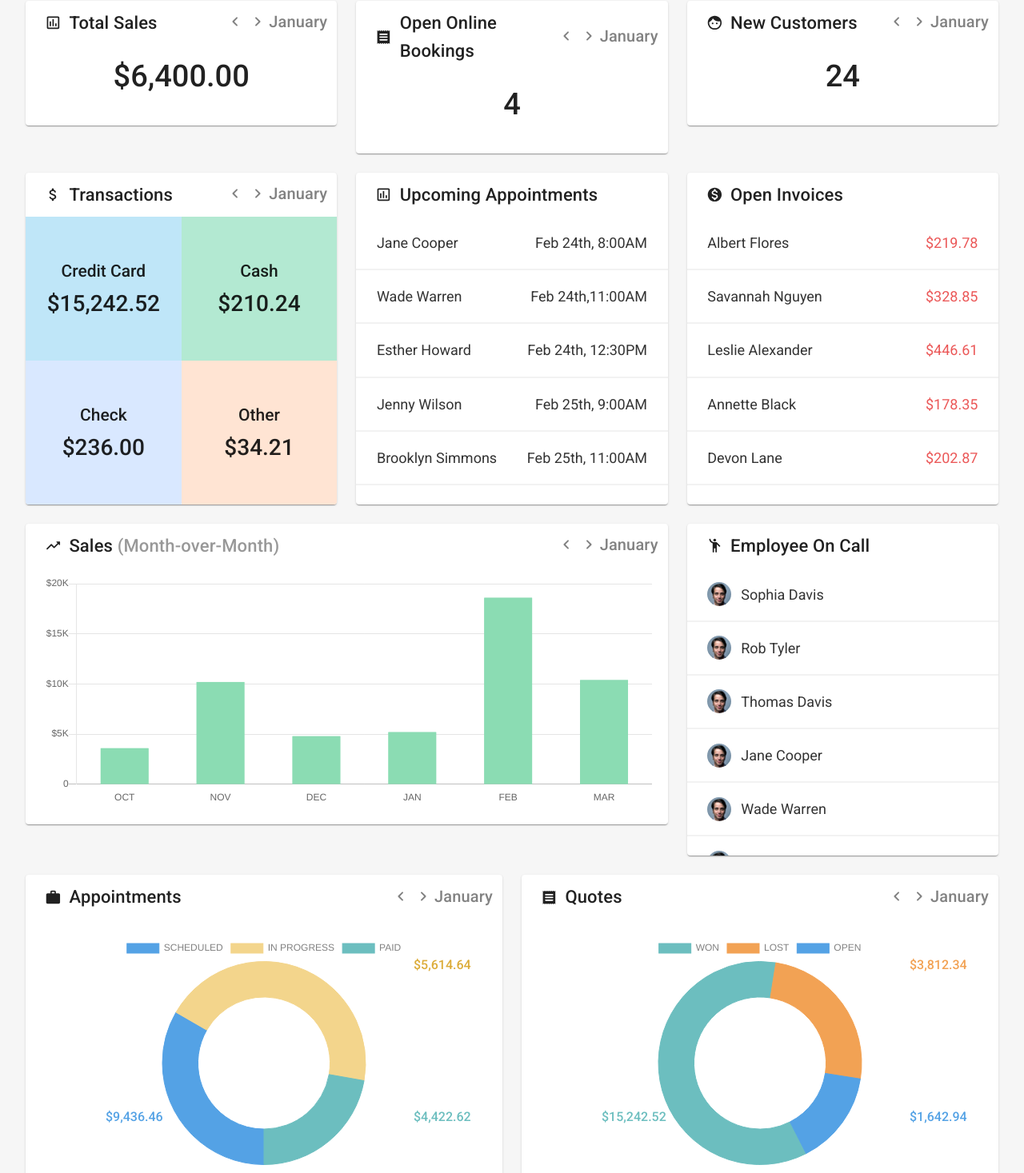
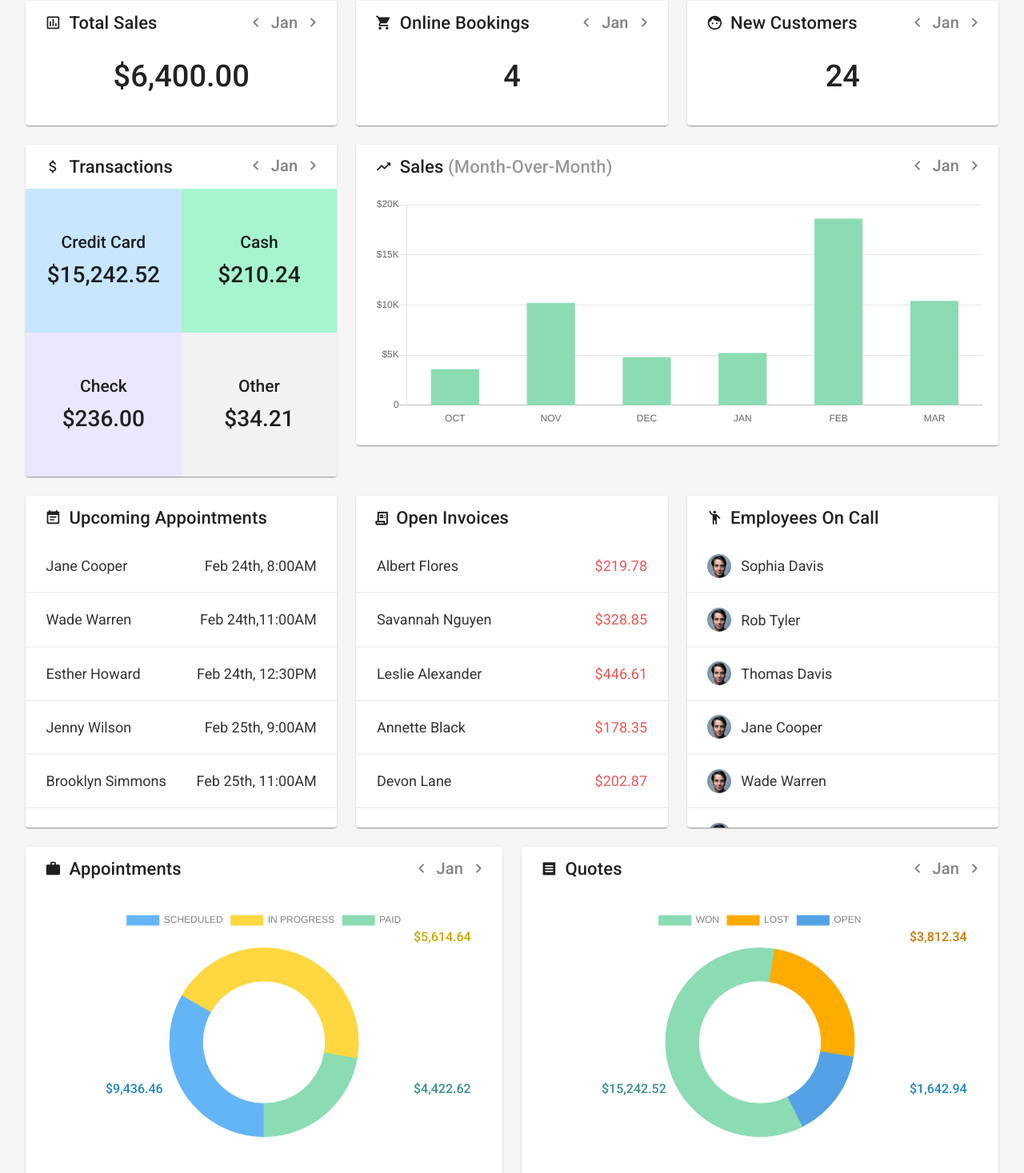
Before and after one commit to fahim693/home-dashboard, a React (Create React App) app: page / in a window 1280 px wide. Shown: the part 151-1618 px from the top of the page at 80% size. Built offline with nearby package versions, Linux system fonts and the light colour scheme.

Commit message:
change request - 07.13

```diff
--- a/src/components/Card/Card.js
+++ b/src/components/Card/Card.js
@@ -18,29 +18,29 @@ const CardCustom = (props) => {
     let month = ''
 
     if (counter === 1) {
-        month = 'January'
+        month = 'Jan'
     } else if (counter === 2) {
-        month = 'February'
+        month = 'Feb'
     } else if (counter === 3) {
-        month = 'March'
+        month = 'Mar'
     } else if (counter === 4) {
-        month = 'April'
+        month = 'Apr'
     } else if (counter === 5) {
         month = 'May'
     } else if (counter === 6) {
-        month = 'June'
+        month = 'Jun'
     } else if (counter === 7) {
-        month = 'July'
+        month = 'Jul'
     } else if (counter === 8) {
-        month = 'August'
+        month = 'Aug'
     } else if (counter === 9) {
-        month = 'September'
+        month = 'Sep'
     } else if (counter === 10) {
-        month = 'October'
+        month = 'Oct'
     } else if (counter === 11) {
-        month = 'November'
+        month = 'Nov'
     } else if (counter === 12) {
-        month = 'December'
+        month = 'Dec'
     }
 
     const nextMonth = () => {
@@ -83,7 +83,7 @@ const CardCustom = (props) => {
                         {
                             props.withSubTitle ?
                                 <div className={cardTitle}>
-                                    {props.title} <span style={{ color: 'rgb(152, 152, 152)' }}>(Month-over-Month)</span>
+                                    {props.title} <span style={{ color: 'rgb(152, 152, 152)' }}>(Month-Over-Month)</span>
                                 </div> :
                                 <div className={cardTitle}>
                                     {props.title}
@@ -102,26 +102,20 @@ const CardCustom = (props) => {
                                     props.cardType === 4 ?
                                         <div style={{
                                             display: 'flex',
-                                            marginTop: -3,
-                                            color: "#828282"
+                                            alignItems: 'center',
+                                            marginTop: '-.1rem',
+                                            color: "#828282",
+                                            paddingRight: 8
                                         }}>
-                                            <div style={{
-                                                display: 'flex',
-                                                alignItems: 'center'
-                                            }}>
-                                                <div style={{ width: 28, height: 28 }} className="edit-icon-container">
-                                                    <KeyboardArrowLeftRounded onClick={prevMonth} style={{ cursor: 'pointer' }} />
-                                                </div>
-                                                <div style={{ width: 28, height: 28 }} className="edit-icon-container">
-                                                    <KeyboardArrowRightRounded onClick={nextMonth} style={{ cursor: 'pointer' }} />
-                                                </div>
+
+                                            <div style={{ width: 28, height: 28 }} className="edit-icon-container">
+                                                <KeyboardArrowLeftRounded onClick={prevMonth} style={{ cursor: 'pointer' }} />
                                             </div>
-                                            <div
-                                                style={{
-                                                    margin: '0 4px 0 0'
-                                                }}
-                                            >
+                                            <div style={{margin:'0 5px'}}>
                                                 {month}
+                                            </div>
+                                            <div style={{ width: 28, height: 28 }} className="edit-icon-container">
+                                                <KeyboardArrowRightRounded onClick={nextMonth} style={{ cursor: 'pointer' }} />
                                             </div>
                                         </div> :
                                         props.withEditIcon ?
--- a/src/components/Charts/AppointmentsChart.js
+++ b/src/components/Charts/AppointmentsChart.js
@@ -9,31 +9,31 @@ const data = {
         label: '# of Votes',
         data: [30, 40, 20],
         backgroundColor: [
-            '#54A2E5',
-            '#F3D58C',
-            '#6CBEBF'
+            '#64B5F6',
+            '#FFD740',
+            '#8BDCB3'
         ],
         borderColor: [
-            '#54A2E5',
-            '#F3D58C',
-            '#6CBEBF'
+            '#64B5F6',
+            '#FFD740',
+            '#8BDCB3'
         ],
         borderWidth: 1,
     }]
 }
 
-const dataTooltip =['$9,436.46','$5,614.64','$4,422.62']
+const dataTooltip = ['$9,436.46', '$5,614.64', '$4,422.62']
 
 const options = {
     tooltips: {
         callbacks: {
-              title: function(tooltipItems, data) {
+            title: function (tooltipItems, data) {
                 return '';
-              },
-              label: function(tooltipItem, data) {
+            },
+            label: function (tooltipItem, data) {
                 return dataTooltip[tooltipItem.index];
-              }
             }
+        }
     },
     layout: {
         padding: {
@@ -48,7 +48,12 @@ const options = {
         onClick: (e) => e.stopPropagation()
     },
     cutoutPercentage: 65,
-    rotation: -1.5 * Math.PI
+    rotation: -1.5 * Math.PI,
+    plugins: {
+        datalabels: {
+            display: false
+        }
+    },
 }
 
 const AppointmentsChart = () => {
@@ -59,15 +64,28 @@ const AppointmentsChart = () => {
             cardType={4}
         >
             <div >
+                {/* '#64B5F6',
+            '#FFD740',
+            '#8BDCB3' */}
                 <Doughnut
                     height={180}
                     data={data}
-                    options={options} />
+                    options={options}
+                    plugins={
+                        [{
+                            beforeInit: function (chart, options) {
+                                chart.legend.afterFit = function () {
+                                    this.height = this.height + 18;
+                                };
+                            }
+                        }]
+                    }
+                />
                 <div style={{
                     position: 'absolute',
                     marginTop: -120,
                     marginLeft: 100,
-                    color: '#54A2E5',
+                    color: '#2286C3',
                     fontWeight: 500
                 }}>
                     $9,436.46
@@ -76,7 +94,7 @@ const AppointmentsChart = () => {
                     position: 'absolute',
                     marginTop: -120,
                     marginLeft: 485,
-                    color: '#6CBEBF',
+                    color: '#398E8F',
                     fontWeight: 500
                 }}>
                     $4,422.62
@@ -85,7 +103,7 @@ const AppointmentsChart = () => {
                     position: 'absolute',
                     marginTop: -310,
                     marginLeft: 485,
-                    color: '#DCAC39',
+                    color: '#C8A600',
                     fontWeight: 500
                 }}>
                     $5,614.64
--- a/src/components/Charts/QuotesChart.js
+++ b/src/components/Charts/QuotesChart.js
@@ -9,31 +9,31 @@ const data = {
         label: '# of Votes',
         data: [60, 25, 15],
         backgroundColor: [
-            '#6CBEBF',
-            '#F2A254',
+            '#8BDCB3',
+            '#FFAB00',
             '#54A2E5'
         ],
         borderColor: [
-            '#6CBEBF',
-            '#F2A254',
+            '#8BDCB3',
+            '#FFAB00',
             '#54A2E5'
         ],
         borderWidth: 1,
     }]
 }
 
-const dataTooltip =['$15,242.52','$3,812.34','$1,642.94']
+const dataTooltip = ['$15,242.52', '$3,812.34', '$1,642.94']
 
 const options = {
     tooltips: {
         callbacks: {
-              title: function(tooltipItems, data) {
+            title: function (tooltipItems, data) {
                 return '';
-              },
-              label: function(tooltipItem, data) {
+            },
+            label: function (tooltipItem, data) {
                 return dataTooltip[tooltipItem.index];
-              }
             }
+        }
     },
     layout: {
         padding: {
@@ -45,13 +45,20 @@ const options = {
         labels: {
             fontColor: '#828282',
         },
-        onClick: (e) => e.stopPropagation()
+        onClick: (e) => e.stopPropagation(),
     },
+
     cutoutPercentage: 65,
-    rotation: -1.65 * Math.PI
+    rotation: -1.65 * Math.PI,
+    plugins: {
+        datalabels: {
+            display: false
+        }
+    },
 }
 
 const QuotesChart = () => {
+
     return (
         <Card
             title="Quotes"
@@ -62,12 +69,22 @@ const QuotesChart = () => {
                 <Doughnut
                     height={180}
                     data={data}
-                    options={options} />
+                    options={options}
+                    plugins={
+                        [{
+                            beforeInit: function (chart, options) {
+                                chart.legend.afterFit = function () {
+                                    this.height = this.height + 18;
+                                };
+                            }
+                        }]
+                    }
+                />
                 <div style={{
                     position: 'absolute',
                     marginTop: -120,
                     marginLeft: 100,
-                    color: '#6CBEBF',
+                    color: '#398E8F',
                     fontWeight: 500
                 }}>
                     $15,242.52
@@ -76,7 +93,7 @@ const QuotesChart = () => {
                     position: 'absolute',
                     marginTop: -120,
                     marginLeft: 485,
-                    color: '#54A2E5',
+                    color: '#2286C3',
                     fontWeight: 500
                 }}>
                     $1,642.94
@@ -85,7 +102,7 @@ const QuotesChart = () => {
                     position: 'absolute',
                     marginTop: -310,
                     marginLeft: 485,
-                    color: '#F2A254',
+                    color: '#C67C00',
                     fontWeight: 500
                 }}>
                     $3,812.34
--- a/src/components/Charts/SalesChart.js
+++ b/src/components/Charts/SalesChart.js
@@ -2,7 +2,7 @@ import React from 'react';
 import { Bar } from 'react-chartjs-2';
 import Card from '../Card/Card'
 import { TrendingUpRounded } from '@material-ui/icons';
-
+import 'chartjs-plugin-datalabels'
 
 var yLabels = {
     0: '0',
@@ -40,6 +40,20 @@ const data = {
 }
 const dataTooltip = ['$3.6K', '$10.2K', '$4.8K', '$5.2K', '$18.6K', '$10.4K']
 const options = {
+    plugins: {
+        datalabels: {
+            color: '#fff',
+            font:{
+                weight: '500'
+            },
+            formatter: function (value, context) {
+                return dataTooltip[context.dataIndex];
+            },
+            anchor: 'end',
+            align: 'bottom',
+        }
+
+    },
     tooltips: {
         callbacks: {
             title: function (tooltipItems, data) {
--- a/src/components/EmployeeOnCall/EmployeeOnCall.js
+++ b/src/components/EmployeeOnCall/EmployeeOnCall.js
@@ -27,7 +27,7 @@ const data = [
 const EmployeeOnCall = (props) => {
     return (
         <Card
-            title="Employee On Call"
+            title="Employees On Call"
             icon={<EmojiPeopleRounded className="main-title-icon" />}
             noBoxShadow={true}
         >
--- a/src/components/OnlineBookings/OpenOnlineBookings.js
+++ b/src/components/OnlineBookings/OpenOnlineBookings.js
@@ -1,12 +1,12 @@
 import React from 'react'
 import Card from '../Card/Card'
-import { ReceiptRounded } from '@material-ui/icons'
+import { ShoppingCartRounded } from '@material-ui/icons'
 
 const OpenOnlineBookings = (props) => {
     return (
         <Card
-            title="Open Online Bookings"
-            icon={<ReceiptRounded className="main-title-icon" />}
+            title="Online Bookings"
+            icon={<ShoppingCartRounded className="main-title-icon" />}
             cardType={4}
             withEditIcon={true}
         >
--- a/src/components/OpenInvoices/OpenInvoices.js
+++ b/src/components/OpenInvoices/OpenInvoices.js
@@ -1,6 +1,5 @@
 import React from 'react'
 import Card from '../Card/Card'
-import { MonetizationOnRounded } from '@material-ui/icons'
 
 const data = [
     {
@@ -33,7 +32,14 @@ const OpenInvoices = (props) => {
     return (
         <Card
             title="Open Invoices"
-            icon={<MonetizationOnRounded className="main-title-icon" />}
+            icon={<svg width="17" height="20" viewBox="0 0 21 24" fill="none" xmlns="http://www.w3.org/2000/svg">
+            <path d="M12.579 8.68428H8.15794C7.55004 8.68428 7.05267 8.18691 7.05267 7.57902C7.05267 6.97112 7.55004 6.47375 8.15794 6.47375H12.579C13.1869 6.47375 13.6843 6.97112 13.6843 7.57902C13.6843 8.18691 13.1869 8.68428 12.579 8.68428Z" fill="black"/>
+            <path d="M12.579 12.0001H8.15794C7.55004 12.0001 7.05267 11.5027 7.05267 10.8948C7.05267 10.2869 7.55004 9.78955 8.15794 9.78955H12.579C13.1869 9.78955 13.6843 10.2869 13.6843 10.8948C13.6843 11.5027 13.1869 12.0001 12.579 12.0001Z" fill="black"/>
+            <path d="M18.6579 2.60528L17 0.947388L15.3421 2.60528L13.6842 0.947388L12.0263 2.60528L10.3684 0.947388L8.71055 2.60528L7.05266 0.947388L5.39476 2.60528L3.73687 0.947388V16.4211H1.52634C0.91845 16.4211 0.421082 16.9184 0.421082 17.5263V19.7369C0.421082 21.5716 1.90213 23.0527 3.73687 23.0527H17C18.8348 23.0527 20.3158 21.5716 20.3158 19.7369V0.947388L18.6579 2.60528ZM13.6842 20.8421H3.73687C3.12898 20.8421 2.63161 20.3448 2.63161 19.7369V18.6316H5.9474H10.3684H13.6842V20.8421ZM18.1053 19.7369C18.1053 20.3448 17.6079 20.8421 17 20.8421C16.3921 20.8421 15.8948 20.3448 15.8948 19.7369V17.5263C15.8948 16.9184 15.3974 16.4211 14.7895 16.4211H12.579H10.3684H5.9474V4.26318H18.1053V19.7369Z" fill="black"/>
+            <path d="M15.8948 8.68428C16.5052 8.68428 17 8.18944 17 7.57902C17 6.9686 16.5052 6.47375 15.8948 6.47375C15.2843 6.47375 14.7895 6.9686 14.7895 7.57902C14.7895 8.18944 15.2843 8.68428 15.8948 8.68428Z" fill="black"/>
+            <path d="M15.8948 12.0001C16.5052 12.0001 17 11.5052 17 10.8948C17 10.2844 16.5052 9.78955 15.8948 9.78955C15.2843 9.78955 14.7895 10.2844 14.7895 10.8948C14.7895 11.5052 15.2843 12.0001 15.8948 12.0001Z" fill="black"/>
+            </svg>
+            }
             noBoxShadow={true}
         >
             <div className="upcoming-appointments-container">
--- a/src/components/Transactions/Transactions.js
+++ b/src/components/Transactions/Transactions.js
@@ -13,25 +13,25 @@ const Transactions = (props) => {
         >
             <Grid container>
                 <Grid item xs={12} sm={6} >
-                    <div style={{ backgroundColor: '#BFE6F8' }} className="transaction-flexbox">
+                    <div style={{ backgroundColor: '#C8E6FF' }} className="transaction-flexbox">
                         <div className="transaction-title">Credit Card</div>
                         <div className="transaction-amount">$15,242.52</div>
                     </div>
                 </Grid>
                 <Grid item xs={12} sm={6} >
-                    <div style={{ backgroundColor: '#B3E9D2' }} className="transaction-flexbox">
+                    <div style={{ backgroundColor: '#A7F5CE' }} className="transaction-flexbox">
                         <div className="transaction-title">Cash</div>
                         <div className="transaction-amount">$210.24</div>
                     </div>
                 </Grid>
                 <Grid item xs={12} sm={6} >
-                    <div style={{ backgroundColor: '#D9E8FF' }} className="transaction-flexbox">
+                    <div style={{ backgroundColor: '#ECE6FF' }} className="transaction-flexbox">
                         <div className="transaction-title">Check</div>
                         <div className="transaction-amount">$236.00</div>
                     </div>
                 </Grid>
                 <Grid item xs={12} sm={6} >
-                    <div style={{ backgroundColor: '#FFE4D3' }} className="transaction-flexbox">
+                    <div style={{ backgroundColor: '#F2F2F2' }} className="transaction-flexbox">
                         <div className="transaction-title">Other</div>
                         <div className="transaction-amount">$34.21</div>
                     </div>
--- a/src/components/UpcomingAppointments/UpcomingAppointments.js
+++ b/src/components/UpcomingAppointments/UpcomingAppointments.js
@@ -1,6 +1,6 @@
 import React from 'react'
 import Card from '../Card/Card'
-import { AssessmentOutlined } from '@material-ui/icons'
+import { EventNoteRounded } from '@material-ui/icons'
 import './upcoming-appointments.css'
 
 const data = [
@@ -34,7 +34,7 @@ const UpcomingAppointments = (props) => {
     return (
         <Card
             title="Upcoming Appointments"
-            icon={<AssessmentOutlined className="main-title-icon" />}
+            icon={<EventNoteRounded className="main-title-icon" />}
             noBoxShadow={true}
         >
             <div className="upcoming-appointments-container">
--- a/src/pages/Home.js
+++ b/src/pages/Home.js
@@ -43,15 +43,16 @@ export default function Home() {
                     <Grid item xs={12} md={4} >
                         <Transactions />
                     </Grid>
+                    <Grid item xs={12} md={8} >
+                        <SalesChart />
+                    </Grid>
                     <Grid item xs={12} md={4} >
                         <UpcomingAppointments />
                     </Grid>
                     <Grid item xs={12} md={4} >
                         <OpenInvoices />
                     </Grid>
-                    <Grid item xs={12} md={8} >
-                        <SalesChart />
-                    </Grid>
+
                     <Grid item xs={12} md={4} >
                         <EmployeeOnCall />
                     </Grid>
```
Also changed, not shown: src/components/Invoice Table/InvoiceEdit.js (+5 -4 lines).
